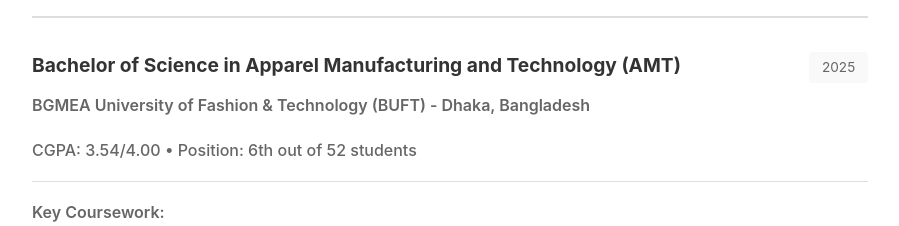
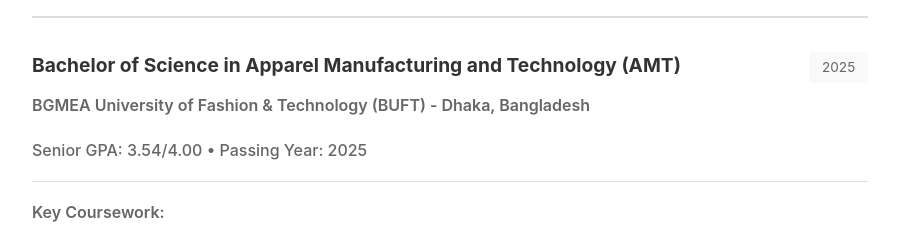
Before and after one commit to habib-talukder-research/habibtalukder, a plain HTML site: page index.html in a window 1280 px wide. Shown: the part 3000-3226 px from the top of the page, without its empty margins (190-1089 px from the left). Drawn offline with Linux system fonts and the light colour scheme.

Commit message:
Restore original index.html content
Restored the original content of index.html after accidental removal.

```diff
--- a/index.html
+++ b/index.html
@@ -210,7 +210,7 @@
             BGMEA University of Fashion & Technology (BUFT) - Dhaka, Bangladesh
           </p>
           <p class="achievement">
-            CGPA: 3.54/4.00 • Position: 6th out of 52 students
+            Senior GPA: 3.54/4.00 • Passing Year: 2025
           </p>
 
           <div class="courses-section">
```
